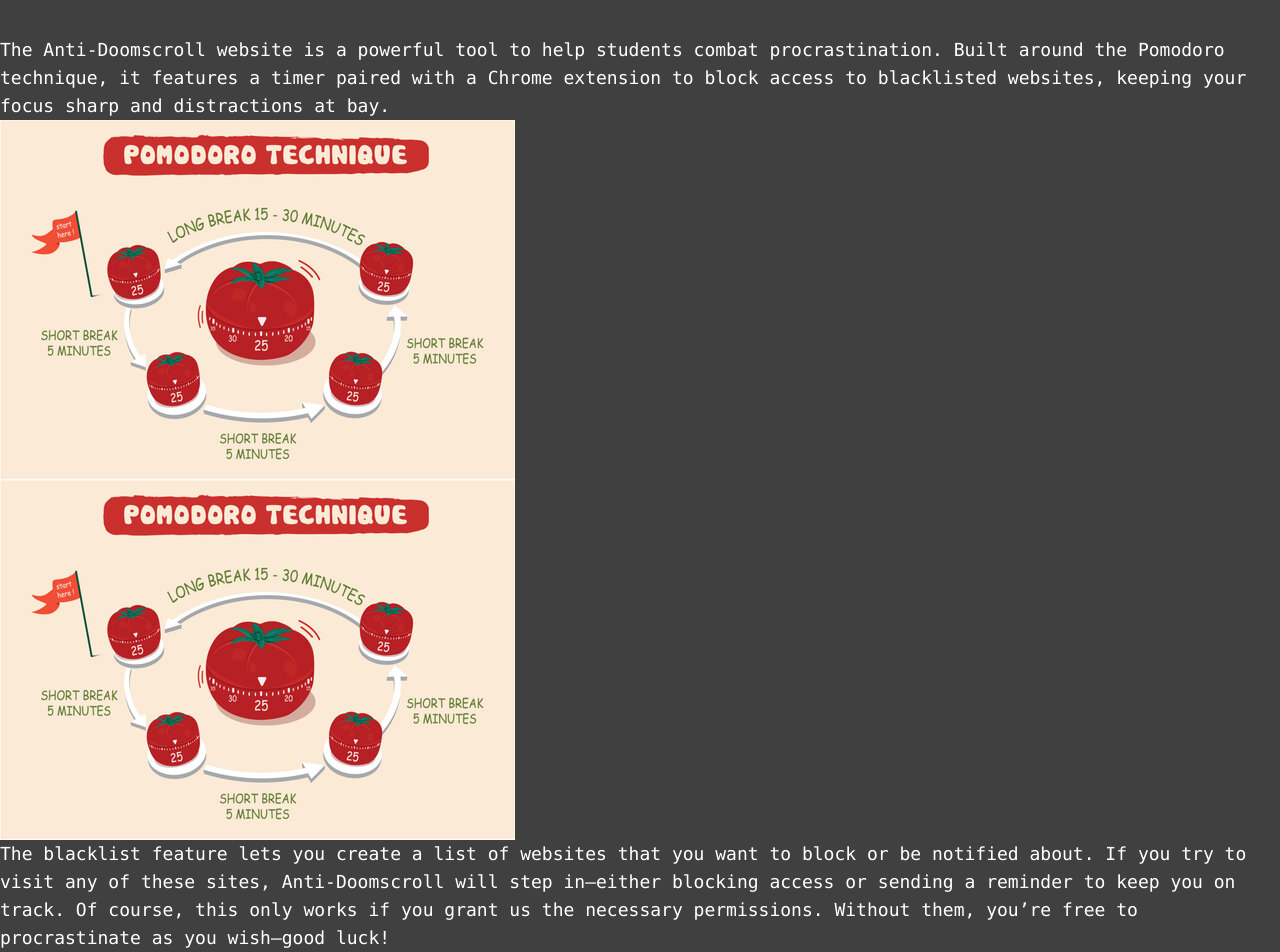
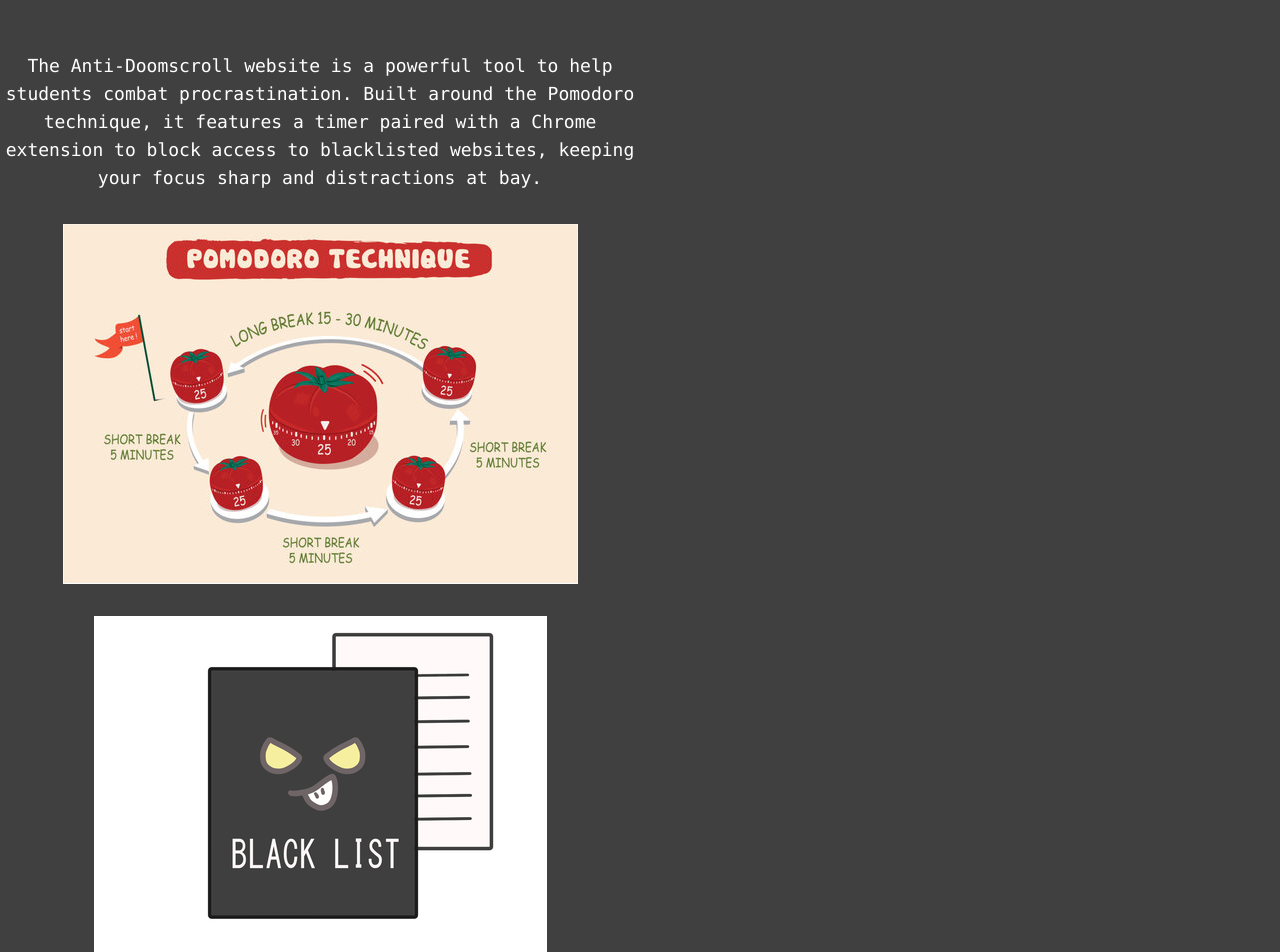
Before and after one commit to ChrisRosadAmador/Anti-Doomscroll-website, a React (Vite) app in the folder Frontend/: page / in a window 1280 px wide. Shown: the part 100-1052 px from the top of the page. Built offline with nearby package versions, Linux system fonts and the light colour scheme.

Commit message:
Add and center images for landing page

```diff
--- a/Frontend/src/LandingPage/LandingPage.tsx
+++ b/Frontend/src/LandingPage/LandingPage.tsx
@@ -1,28 +1,33 @@
 import PomodoroImg from "../assets/PomodoroTimer.jpg";
+import BlacklistImg from "../assets/blacklist-icon.jpeg";
+
 function LandingPage() {
   return (
     <>
       <h1 className="title-style">What is Anti-Doomscroll?</h1>
-      <div className="grid gap-2 grid-cols-2 justify-items-center" id="infoDiv">
-        <span className="border-red-500 justify-self-end border-4 Regular-text text-center w-1/2">
-          The Anti-Doomscroll website is a powerful tool to help students combat
-          procrastination. Built around the Pomodoro technique, it features a
-          timer paired with a Chrome extension to block access to blacklisted
-          websites, keeping your focus sharp and distractions at bay.
+      <div className="grid gap-5 grid-cols-2 pb-10" id="infoDiv">
+        <span className="justify-self-end Landing-Page-grid">
+          <p className="Regular-text text-left">
+            The Anti-Doomscroll website is a powerful tool to help students
+            combat procrastination. Built around the Pomodoro technique, it
+            features a timer paired with a Chrome extension to block access to
+            blacklisted websites, keeping your focus sharp and distractions at
+            bay.
+          </p>
         </span>
-        <span className="border-blue-500 justify-self-start border-4 Regular-text text-center w-1/2">
+        <span className="justify-self-start Landing-Page-grid">
           <img src={PomodoroImg} alt="Tomato pomodoro timer image"></img>
         </span>
-        <span className="border-green-500 justify-self-end my-10 border-4 Regular-text text-center w-1/2">
-          <img src={PomodoroImg} alt="Tomato pomodoro timer image"></img>
+        <span className="justify-self-end Landing-Page-grid">
+          <img src={BlacklistImg} alt="blacklist image"></img>
         </span>
-        <span className="border-orange-500 my-10 justify-self-start border-4 Regular-text text-center w-1/2">
-          The blacklist feature lets you create a list of websites that you want
-          to block or be notified about. If you try to visit any of these sites,
-          Anti-Doomscroll will step in—either blocking access or sending a
-          reminder to keep you on track. Of course, this only works if you grant
-          us the necessary permissions. Without them, you’re free to
-          procrastinate as you wish—good luck!
+        <span className="justify-self-start Landing-Page-grid">
+          <p className="text-left Regular-text">
+            The blacklist feature lets you block or receive reminders for
+            websites you want to avoid. With your permission, Anti-Doomscroll
+            steps in to either block access or nudge you back on track. Without
+            it, you're free to procrastinate—good luck!
+          </p>
         </span>
       </div>
     </>
--- a/Frontend/src/index.css
+++ b/Frontend/src/index.css
@@ -66,3 +66,22 @@ END OF page-segment-height
 END OF title-style
 =========================
 */
+
+/*
+=========================
+Landing-Page-grid
+=========================
+*/
+.Landing-Page-grid {
+  @apply text-center;
+  @apply w-1/2;
+  @apply grid;
+  @apply items-center;
+  @apply justify-center;
+  @apply py-4;
+}
+/*
+=========================
+END OF Landing-Page-grid
+=========================
+*/
```
Also changed, not shown: Frontend/src/LandingPage/LandingPage.css (deleted), Frontend/src/assets/blacklist-icon.jpeg (added).
